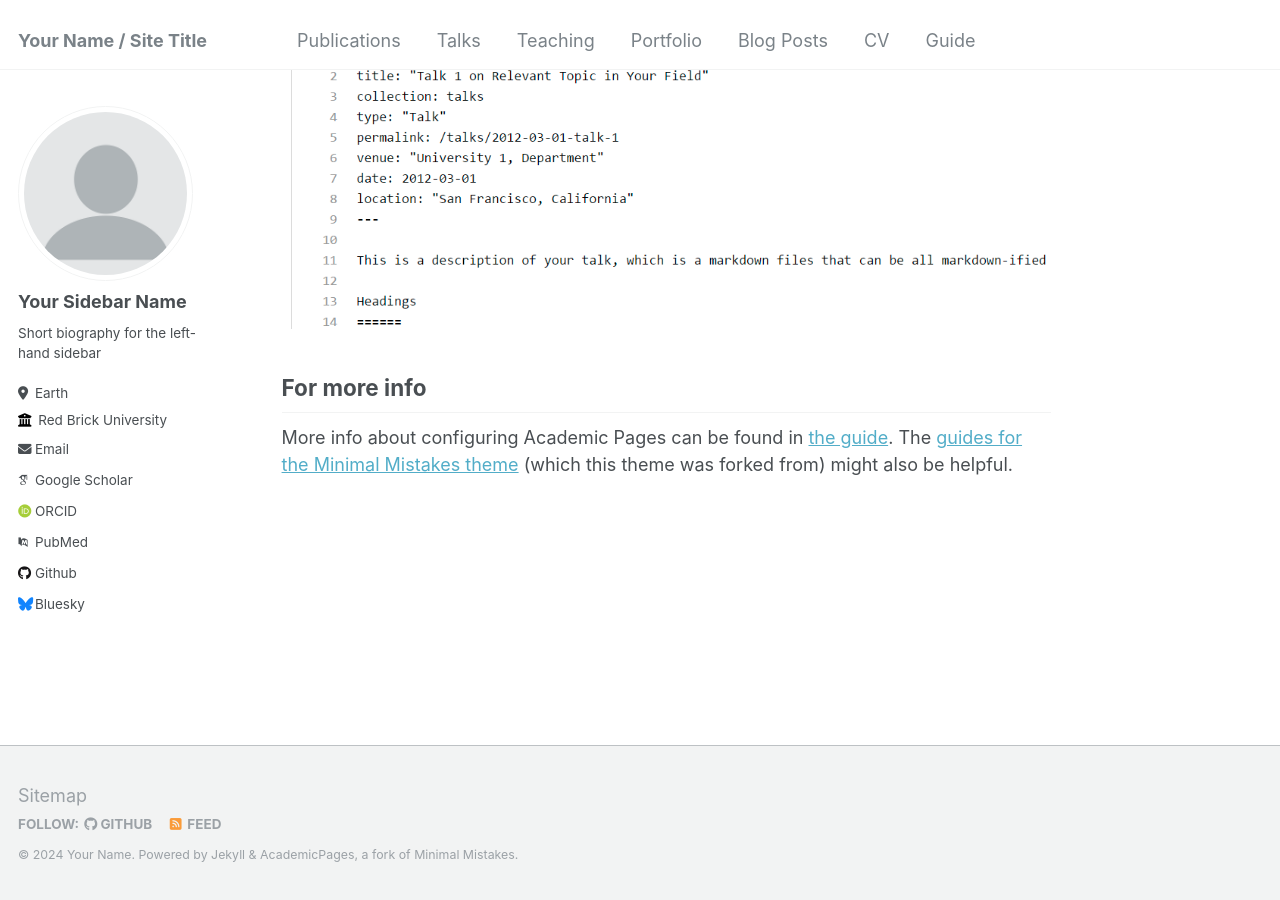
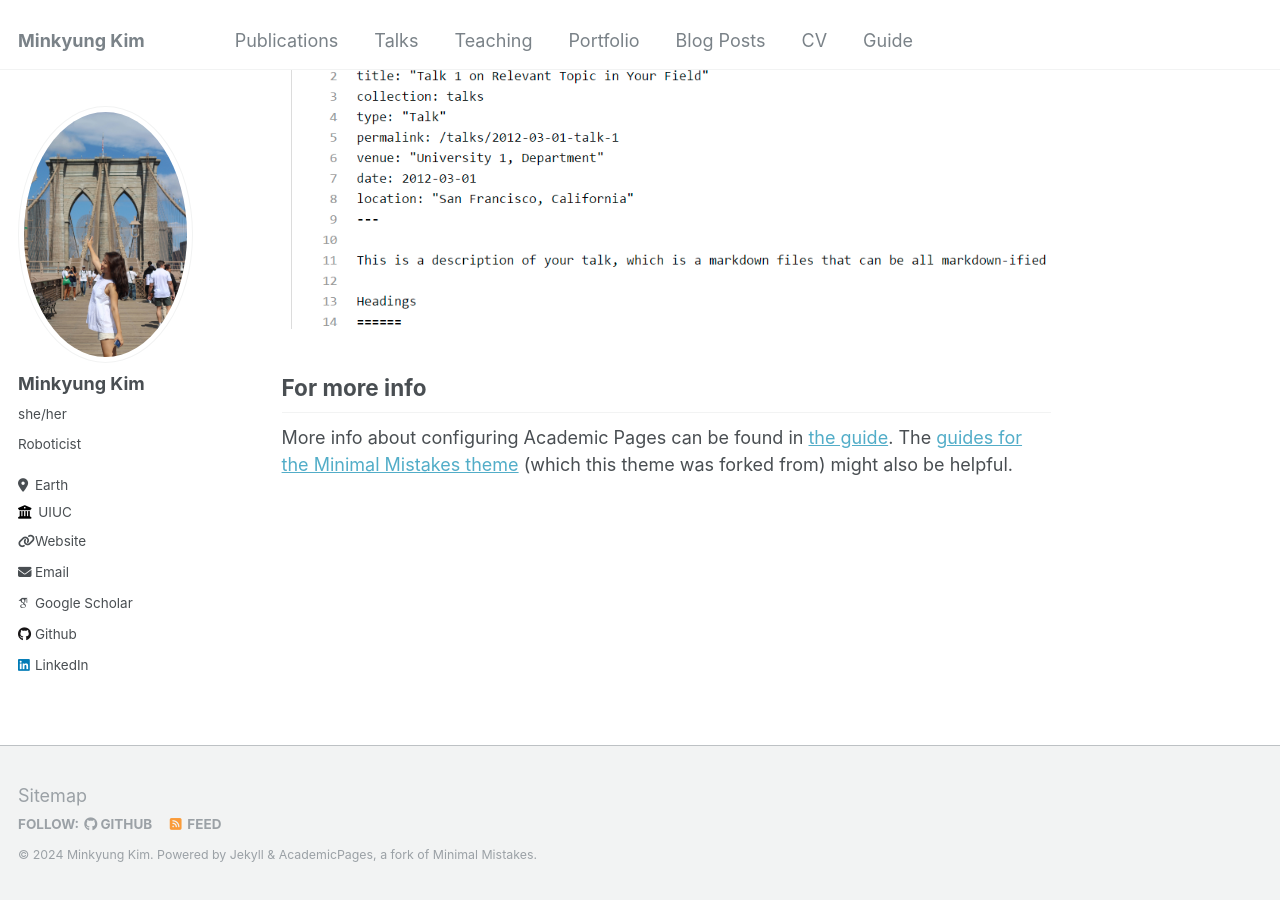
Before and after one commit to kmk7733/kmk7733.github.io, a Jekyll site: the page built from _pages/about.md, in a window 1280 px wide and 900 px high, scrolled down 2660 px. Built offline with Jekyll 4.4.1, drawn with Linux system fonts in a browser that asks for light colours; some web fonts are replaced.

Commit message:
Update _config.yml

```diff
--- a/_config.yml
+++ b/_config.yml
@@ -8,47 +8,47 @@
 
 # Basic Site Settings
 locale                   : "en-US"
-title                    : "Your Name / Site Title"
+title                    : "Minkyung Kim"
 title_separator          : "-"
-name                     : &name "Your Name"
-description              : &description "personal description"
-url                      : https://academicpages.github.io # the base hostname & protocol for your site e.g. "https://mmistakes.github.io"
+name                     : &name "Minkyung Kim"
+description              : &description "Hi! I am a PhD candidate in Mechanical Engineering at UIUC."
+url                      : https://kmk7733.github.io # the base hostname & protocol for your site e.g. "https://mmistakes.github.io"
 baseurl                  : "" # the subpath of your site, e.g. "/blog"
-repository               : "academicpages/academicpages.github.io"
+repository               : "kmk7733/kmk7733.github.io"
 
 # Site Author - The following control what appear as part of the author content on the side bar.
 #               If a field is blank the icon and link will not appear, otherwise it will be shown.
 #               Additional customization can be done by editing /_includes/author-profile.html
 author:
   # Biographic information
-  avatar           : "profile.png"
-  name             : "Your Sidebar Name"
-  pronouns         : # example: "she/her"
-  bio              : "Short biography for the left-hand sidebar"
+  avatar           : "newyork.JPG"
+  name             : "Minkyung Kim"
+  pronouns         : "she/her"
+  bio              : "Roboticist"
   location         : "Earth"
-  employer         : "Red Brick University"
-  uri              : # URL
-  email            : "none@example.org"
+  employer         : "UIUC"
+  uri              : https://kmk7733.github.io
+  email            : "mk58@illinois.edu"
 
   # Academic websites
   arxiv            : # URL - Update with the correct link to your profile
-  googlescholar    : "https://scholar.google.com/citations?user=PS_CX0AAAAAJ"
+  googlescholar    : "https://scholar.google.com/citations?user=y6bf1pQAAAAJ"
   impactstory      : # URL
-  orcid            : "http://orcid.org/yourorcidurl"
+  orcid            :  # URL
   semantic         : # URL
-  pubmed           : "https://www.ncbi.nlm.nih.gov/pubmed/?term=john+snow"
+  pubmed           :  # URL
   researchgate     : # URL
 
   # Repositories and software development
   bitbucket        : # Username - Update with your username on the site
   codepen          : # Username
   dribbble         : # Username
-  github           : "academicpages"
+  github           : "kmk7733"
   kaggle           : # Username
   stackoverflow    : # User number or user number and name (i.e., use "1" or "1/jeff-atwood")
 
   # Social media
-  bluesky          : "bsky.app" # Replace this with you Bluesky username
+  bluesky          : # Username # Replace this with you Bluesky username
   facebook         : # Username
   flickr           : # Username
   foursquare       : # Username
@@ -72,6 +72,7 @@ author:
   xing             : # Username
   youtube          : # Username
   zhihu            : # URL
+  linkedin         : "kmk7733"
 
 
 # Site Settings
@@ -121,7 +122,7 @@ yandex_site_verification :
 
 # Social Sharing
 twitter:
-  username               : &twitter
+  username               : # &twitter
 facebook:
   username               :
   app_id                 :
```
